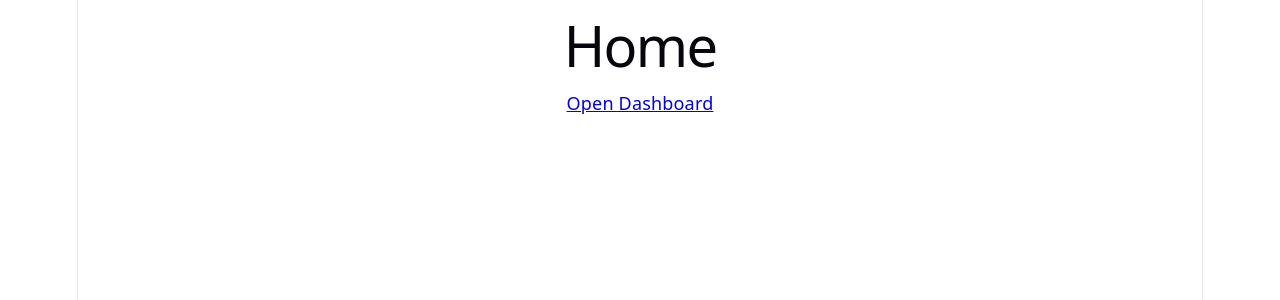
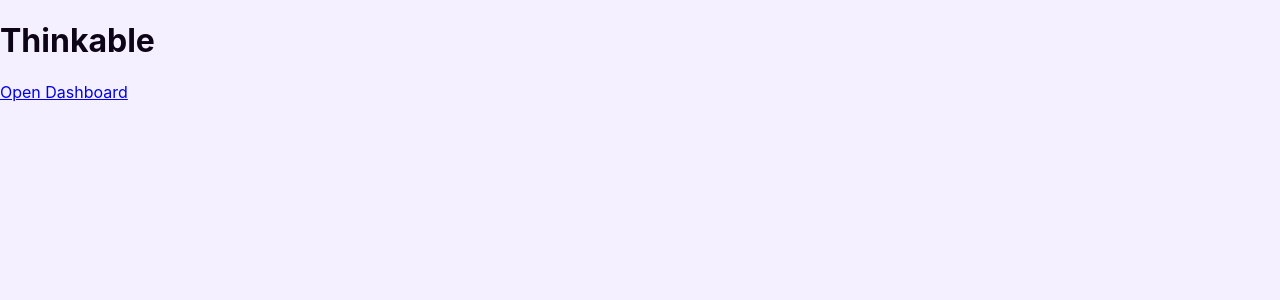
Before and after one commit to ami0628/thinkable, a React (Vite) app: page / in a window 1280 px wide. Shown: the top 300 px of the page. Built offline with nearby package versions, Linux system fonts and the light colour scheme.

Commit message:
initial styling

```diff
--- a/src/index.css
+++ b/src/index.css
@@ -1,111 +1,66 @@
 :root {
-  --text: #6b6375;
-  --text-h: #08060d;
-  --bg: #fff;
-  --border: #e5e4e7;
-  --code-bg: #f4f3ec;
-  --accent: #aa3bff;
-  --accent-bg: rgba(170, 59, 255, 0.1);
-  --accent-border: rgba(170, 59, 255, 0.5);
-  --social-bg: rgba(244, 243, 236, 0.5);
-  --shadow:
-    rgba(0, 0, 0, 0.1) 0 10px 15px -3px, rgba(0, 0, 0, 0.05) 0 4px 6px -2px;
+  /* Main backgrounds */
+  --background: #F5F0FF;       /* Main app background */
+  --surface: #EBE6FF;          /* Sidebar / panels */
+  --surface-light: #F9F7FF;    /* Cards, dropdowns */
+  --surface-hover: #E2DAFF;    /* Hover states */
 
-  --sans: system-ui, 'Segoe UI', Roboto, sans-serif;
-  --heading: system-ui, 'Segoe UI', Roboto, sans-serif;
-  --mono: ui-monospace, Consolas, monospace;
+  /* Text */
+  --text-primary: #0D0417;     /* Main headings */
+  --text-secondary: #3D3447;   /* Normal text */
+  --text-muted: #6B6275;       /* Hints / inactive text */
 
-  font: 18px/145% var(--sans);
-  letter-spacing: 0.18px;
-  color-scheme: light dark;
-  color: var(--text);
-  background: var(--bg);
-  font-synthesis: none;
-  text-rendering: optimizeLegibility;
-  -webkit-font-smoothing: antialiased;
-  -moz-osx-font-smoothing: grayscale;
+  /* Purple brand colours */
+  --primary: #7C3AED;          /* Main purple */
+  --primary-hover: #6D28D9;    /* Hover */
+  --primary-light: #DDD6FE;    /* Selected backgrounds */
+  --primary-dark: #4C1D95;     /* Strong contrast */
 
-  @media (max-width: 1024px) {
-    font-size: 16px;
-  }
+  /* Borders */
+  --border: #D8CEF5;
+  --border-light: #E8E1FA;
+
+  /* Notes */
+  --note-background: #FFFFFF;
+  --note-border: #DDD6FE;
+  --note-shadow: rgba(76, 29, 149, 0.12);
+
+  /* UI dimensions */
+  --sidebar-width: 280px;
+  --header-height: 56px;
+  --footer-height: 40px;
+
+  /* Shape */
+  --radius-sm: 6px;
+  --radius-md: 12px;
+  --radius-lg: 18px;
+
+  /* Shadows */
+  --shadow-sm: 0 1px 3px rgba(13, 4, 23, 0.08);
+  --shadow-md: 0 8px 24px rgba(13, 4, 23, 0.12);
+
+  /* Animation */
+  --transition-fast: 150ms ease;
+  --transition-normal: 250ms ease;
 }
 
-@media (prefers-color-scheme: dark) {
-  :root {
-    --text: #9ca3af;
-    --text-h: #f3f4f6;
-    --bg: #16171d;
-    --border: #2e303a;
-    --code-bg: #1f2028;
-    --accent: #c084fc;
-    --accent-bg: rgba(192, 132, 252, 0.15);
-    --accent-border: rgba(192, 132, 252, 0.5);
-    --social-bg: rgba(47, 48, 58, 0.5);
-    --shadow:
-      rgba(0, 0, 0, 0.4) 0 10px 15px -3px, rgba(0, 0, 0, 0.25) 0 4px 6px -2px;
-  }
 
-  #social .button-icon {
-    filter: invert(1) brightness(2);
-  }
-}
 
-#root {
-  width: 1126px;
-  max-width: 100%;
-  margin: 0 auto;
-  text-align: center;
-  border-inline: 1px solid var(--border);
-  min-height: 100svh;
-  display: flex;
-  flex-direction: column;
+
+* {
   box-sizing: border-box;
 }
 
-body {
+html,
+body,
+#root {
+  width: 100%;
+  height: 100%;
   margin: 0;
 }
 
-h1,
-h2 {
-  font-family: var(--heading);
-  font-weight: 500;
-  color: var(--text-h);
+body {
+  font-family: Inter, Arial, sans-serif;
+  background: var(--background);
+  color: var(--text-primary);
 }
-
-h1 {
-  font-size: 56px;
-  letter-spacing: -1.68px;
-  margin: 32px 0;
-  @media (max-width: 1024px) {
-    font-size: 36px;
-    margin: 20px 0;
-  }
-}
-h2 {
-  font-size: 24px;
-  line-height: 118%;
-  letter-spacing: -0.24px;
-  margin: 0 0 8px;
-  @media (max-width: 1024px) {
-    font-size: 20px;
-  }
-}
-p {
-  margin: 0;
-}
-
-code,
-.counter {
-  font-family: var(--mono);
-  display: inline-flex;
-  border-radius: 4px;
-  color: var(--text-h);
-}
-
-code {
-  font-size: 15px;
-  line-height: 135%;
-  padding: 4px 8px;
-  background: var(--code-bg);
-}
--- a/src/pages/Home/Home.tsx
+++ b/src/pages/Home/Home.tsx
@@ -3,8 +3,8 @@
 function Home (){
     return(
         <div>
-            <h1> Home </h1>
-            <Link to="/dashboard">
+            <div id="header"> <h1> Thinkable </h1> </div>
+            <Link id="yes" to="/dashboard">
                 Open Dashboard
             </Link>
         </div>
```
